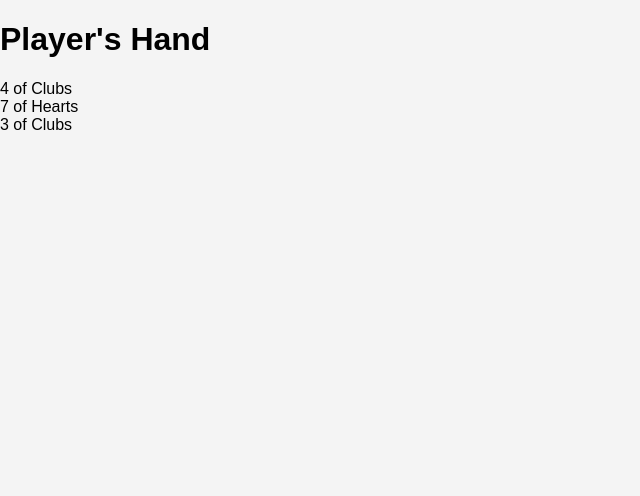
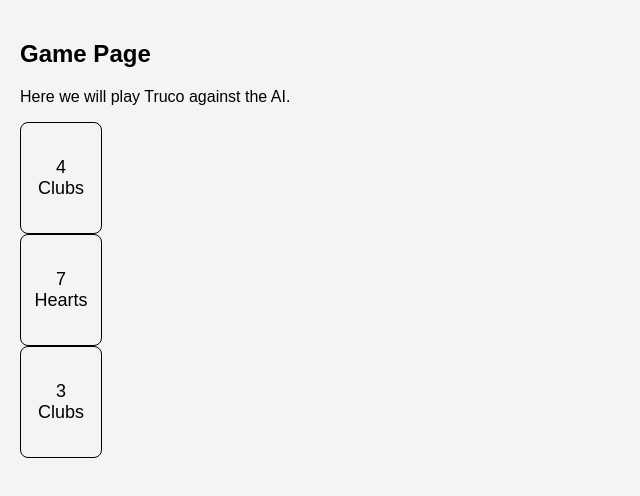
Before and after one commit to brunoslr/truco-front, a React (Vite) app: page /game in a window 1280 px wide. Shown: the top 496 px of the page, without its empty margins (0-640 px from the left). Built offline with nearby package versions, Linux system fonts and the light colour scheme.

Commit message:
refactor: use provider for player hand in Game page and unify mock usage for future API integration

```diff
--- a/src/App.tsx
+++ b/src/App.tsx
@@ -1,33 +1,12 @@
-import React, { useEffect, useState } from 'react';
+import React from 'react';
 import { BrowserRouter } from 'react-router-dom';
 import AppRoutes from './routes/AppRoutes';
-import { getMockPlayerHand } from './services/mockBackend';
-import type { Card } from './models/Card';
 
 const MainApp: React.FC = () => {
-  const [playerHand, setPlayerHand] = useState<Card[]>([]);
-
-  useEffect(() => {
-    if (import.meta.env.VITE_REACT_APP_USE_MOCK_BACKEND === 'true') {
-      const mockHand = getMockPlayerHand();
-      setPlayerHand(mockHand);
-    } else {
-      // Replace with actual backend call when implemented
-      // Example: fetchPlayerHand().then(setPlayerHand);
-    }
-  }, []);
-
   return (
-    <div className="App">
-      <h1>Player's Hand</h1>
-      <div className="hand">
-        {playerHand.map((card, index) => (
-          <div key={index} className="card">
-            {card.rank} of {card.suit}
-          </div>
-        ))}
-      </div>
-    </div>
+    <BrowserRouter>
+      <AppRoutes />
+    </BrowserRouter>
   );
 };
 
--- a/src/components/Card.tsx
+++ b/src/components/Card.tsx
@@ -5,10 +5,10 @@ import styles from './Card.module.scss';
 interface CardProps {
   value: string;
   suit: string;
-  highlight: boolean;
+  highlight?: boolean;
 }
 
-const Card: React.FC<CardProps> = ({ value, suit, highlight }) => {
+const Card: React.FC<CardProps> = ({ value, suit, highlight = false }) => {
   return (
     <div className={classNames(styles.card, { [styles.highlight]: highlight })}>
       <div className={styles.value}>{value}</div>
--- a/src/components/PlayerHand.tsx
+++ b/src/components/PlayerHand.tsx
@@ -21,7 +21,7 @@ const PlayerHand: React.FC<PlayerHandProps> = ({ initialCards }) => {
     <div className="player-hand">
       {cards.map((card, index) => (
         <div key={index} onClick={() => playCard(index)}>
-          <Card suit={card.suit} value={card.value} />
+          <Card value={card.value} suit={card.suit} />
         </div>
       ))}
     </div>
--- a/src/pages/Game.tsx
+++ b/src/pages/Game.tsx
@@ -1,12 +1,13 @@
-import React from 'react';
-import PlayerHand from './PlayerHand';
+import PlayerHand from '../components/PlayerHand';
+import { usePlayerHand } from '../services/playerHandProvider';
 
 export default function Game() {
+  const initialCards = usePlayerHand();
   return (
     <div style={{ padding: 20 }}>
       <h2>Game Page</h2>
       <p>Here we will play Truco against the AI.</p>
-      <PlayerHand />
+      <PlayerHand initialCards={initialCards} />
     </div>
   );
 }
--- /dev/null
+++ b/src/services/playerHandProvider.ts
@@ -0,0 +1,9 @@
+// Abstracts the source of the player's hand (mock or real API)
+import { useMemo } from 'react';
+import { getMockPlayerHand } from './mockBackend';
+
+export function usePlayerHand() {
+  // In the future, switch to real API here
+  // For now, use the mock backend and map to CardProps
+  return useMemo(() => getMockPlayerHand().map(card => ({ value: card.rank, suit: card.suit })), []);
+}
```
Also changed, not shown: 2 other files (tests, documents, lock files or other folders).
